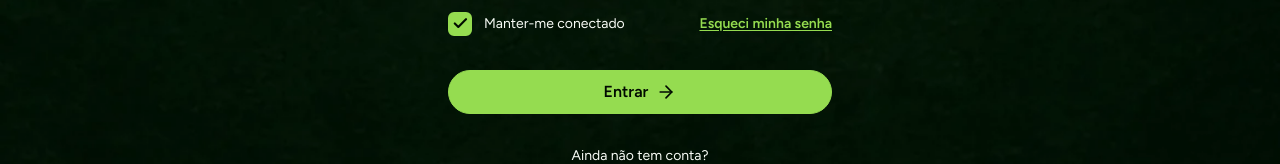
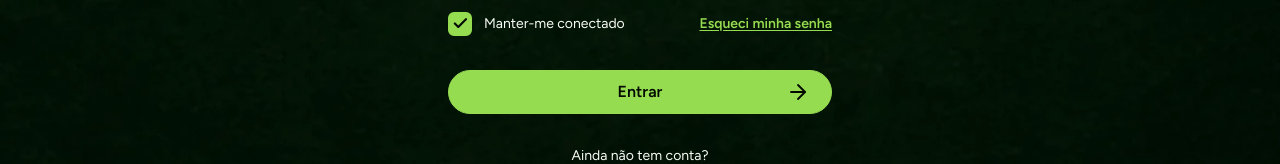
Before and after one commit to DiegoLCirqueira/Leguel-Beer, a Next.js app in the folder apps/web/: page /entrar in a window 1280 px wide. Shown: the part 488-652 px from the top of the page. Built offline with nearby package versions, Linux system fonts and the light colour scheme.

Commit message:
:sparkles: feat(web): prende a seta do Entrar à borda direita com o traço da boas-vindas

```diff
--- a/apps/web/src/components/auth/entrar-form.tsx
+++ b/apps/web/src/components/auth/entrar-form.tsx
@@ -169,7 +169,8 @@ export function EntrarForm({ entrar, reenviar, emailInicial = "", manterConectad
       <Button
         type="submit"
         loading={enviando}
-        iconRight={<ArrowRight aria-hidden="true" className="size-5" />}
+        pinIconRight
+        iconRight={<ArrowRight aria-hidden="true" strokeWidth={1.8} className="size-6" />}
       >
         Entrar
       </Button>
--- a/apps/web/src/components/ui/button.tsx
+++ b/apps/web/src/components/ui/button.tsx
@@ -27,6 +27,8 @@ type ButtonProps = ButtonHTMLAttributes<HTMLButtonElement> &
     loading?: boolean;
     iconLeft?: ReactNode;
     iconRight?: ReactNode;
+    /** Prende o ícone direito (ou o indicador de carregamento) à borda direita, centrado na vertical. */
+    pinIconRight?: boolean;
   };
 
 export function Button({
@@ -35,6 +37,7 @@ export function Button({
   loading = false,
   iconLeft,
   iconRight,
+  pinIconRight = false,
   className,
   disabled,
   children,
@@ -46,10 +49,12 @@ export function Button({
     <Loader2 aria-hidden="true" className="size-5 animate-spin motion-reduce:animate-none" />
   );
 
+  const right = loading && spinnerOnRight ? spinner : iconRight;
+
   return (
     <button
       type={type}
-      className={cn(buttonVariants({ variant, size }), className)}
+      className={cn(buttonVariants({ variant, size }), pinIconRight && "relative", className)}
       disabled={disabled || loading}
       aria-busy={loading || undefined}
       {...props}
@@ -61,7 +66,11 @@ export function Button({
       ) : null}
       {loading && !spinnerOnRight ? spinner : iconLeft}
       {children}
-      {loading && spinnerOnRight ? spinner : iconRight}
+      {pinIconRight && right ? (
+        <span className="absolute right-[5.4%] top-1/2 flex -translate-y-1/2">{right}</span>
+      ) : (
+        right
+      )}
     </button>
   );
 }
```
